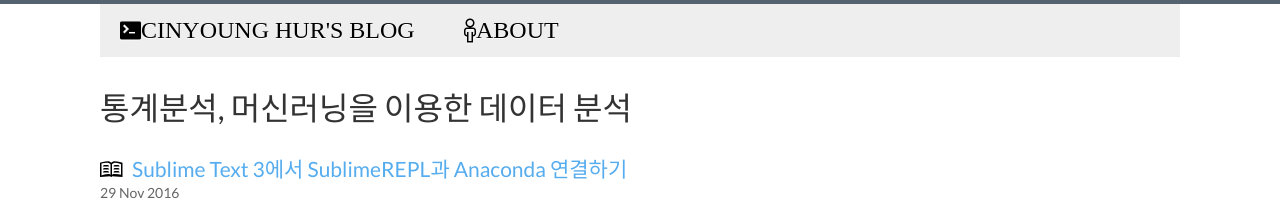
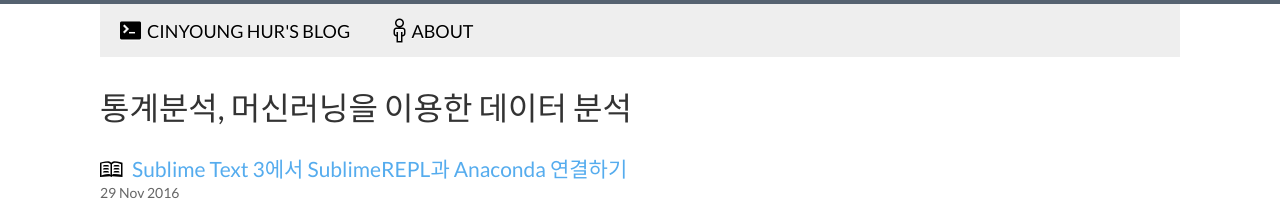
Before and after one commit to hurcy/hurcy.github.io, a Jekyll site: the page built from index.html, in a window 1280 px wide. Shown: the top 208 px of the page. Built offline with Jekyll 4.4.1, drawn with Linux system fonts in a browser that asks for light colours; the list of posts is cut into pages by our own code.

Commit message:
Update header icons

```diff
--- a/_includes/header.html
+++ b/_includes/header.html
@@ -2,8 +2,8 @@
   <header>
       <ul class="nav">
         <!--Change the  URL here if working on an absolute domain-->
-        <li><a href="/"><span class="mega-octicon octicon-terminal" style="margin-right: 6px;">Cinyoung Hur's Blog</a></li>
-        <li><a href="/about"><span class="mega-octicon octicon-person" style="margin-right: 6px;">About</a></li>
+        <li><a href="/"><span class="mega-octicon octicon-terminal" style="margin-right: 6px;"></span>Cinyoung Hur's Blog</a></li>
+        <li><a href="/about"><span class="mega-octicon octicon-person" style="margin-right: 6px;"></span>About</a></li>
       </ul>
   </header>
 </div>
--- a/index.html
+++ b/index.html
@@ -6,7 +6,7 @@ title: A guide to your digital life
 <div class="listing">
     {% for post in paginator.posts %}
     <div class="post other link">
-      <h2><span class="mega-octicon octicon-book" style="min-width: 32px;"></span><a href="/{{post.url}}">{{ post.title }}</a></h2>
+      <h2><span class="mega-octicon octicon-book" style="min-width: 32px;"></span><a href="{{post.url}}">{{ post.title }}</a></h2>
       <p class="post-date">{{ post.date | date_to_string }}</p>
 
       <p>{{ post.excerpt }}</p>
```
